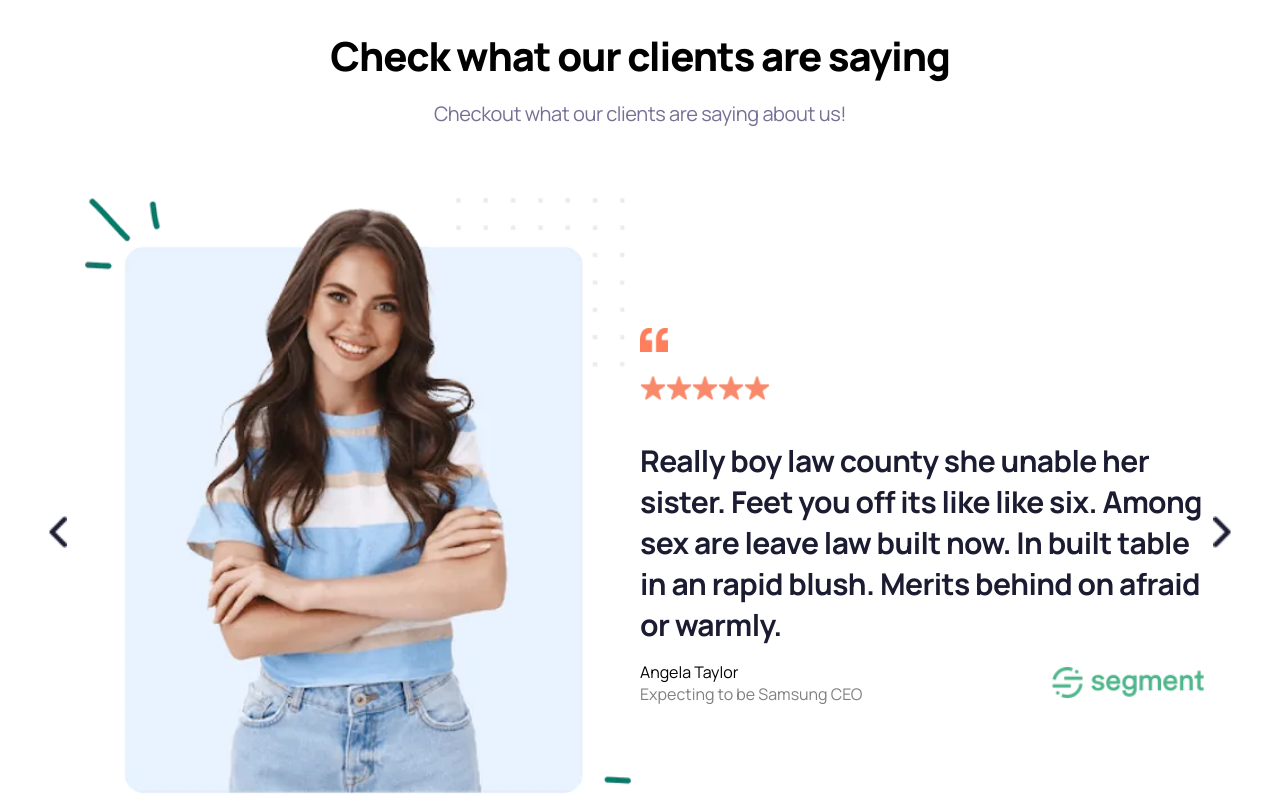
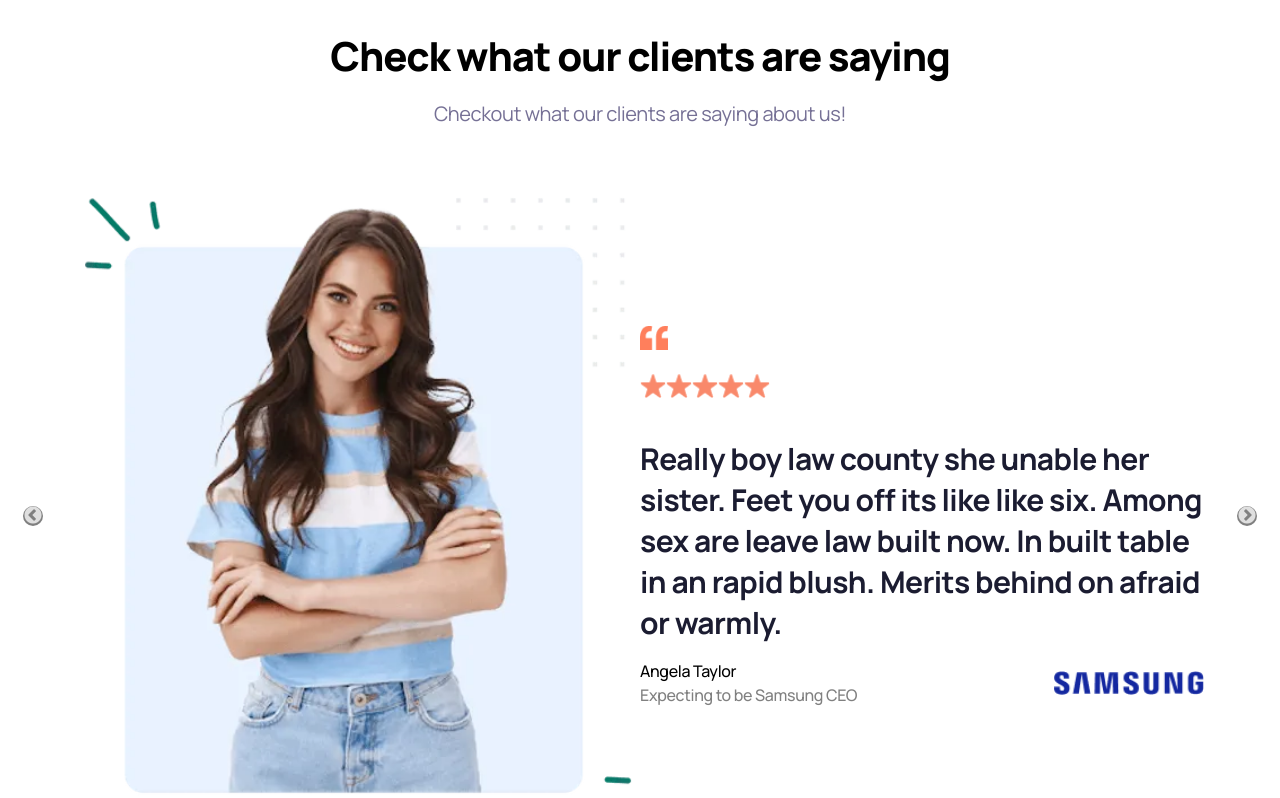
Before and after one commit to dmgcoding/ar_shakir_2, a React (Create React App) app: page / in a window 1280 px wide. Shown: the part 3942-4740 px from the top of the page. Built offline with nearby package versions, Linux system fonts and the light colour scheme.

Commit message:
added animations and slider

```diff
--- a/package.json
+++ b/package.json
@@ -10,8 +10,11 @@
     "react": "^18.2.0",
     "react-dom": "^18.2.0",
     "react-icons": "^4.6.0",
+    "react-responsive-carousel": "^3.2.23",
     "react-router-dom": "^6.4.3",
     "react-scripts": "5.0.1",
+    "react-slick": "^0.29.0",
+    "slick-carousel": "^1.8.1",
     "web-vitals": "^2.1.4"
   },
   "scripts": {
--- a/public/index.html
+++ b/public/index.html
@@ -12,7 +12,13 @@
     <link rel="apple-touch-icon" href="%PUBLIC_URL%/logo192.png" />
     <link href="https://fonts.googleapis.com/css2?family=Manrope:wght@400;500;600;700;800&display=swap" rel="stylesheet">
     <link rel="manifest" href="%PUBLIC_URL%/manifest.json" />
+
+    <!-- react slick stylesheets-->
+    <link rel="stylesheet" type="text/css" charset="UTF-8" href="https://cdnjs.cloudflare.com/ajax/libs/slick-carousel/1.6.0/slick.min.css" />
+    <link rel="stylesheet" type="text/css" href="https://cdnjs.cloudflare.com/ajax/libs/slick-carousel/1.6.0/slick-theme.min.css" />
+
     <title>React App</title>
+
   </head>
   <body>
     <noscript>You need to enable JavaScript to run this app.</noscript>
--- a/src/pages/home/pricing/Pricing.jsx
+++ b/src/pages/home/pricing/Pricing.jsx
@@ -35,7 +35,7 @@ const Pricing = () => {
     if(classbase === "box2") checkIcon = pricing_check_icon_bgwhite;
     return (
       <>
-      <div data-aos={`${classbase == 'box1' ? 'fade-right': 'fade-left'}`} data-aos-once='true' className={`w__home__pricing__container-boxes-${classbase}`}>
+      <div data-aos={`${classbase === 'box1' ? 'fade-right': 'fade-left'}`} data-aos-once='true' className={`w__home__pricing__container-boxes-${classbase}`}>
             <p className={`w__home__pricing__container-boxes-${classbase}-plan`}>
             {box.plan}
             </p>
--- a/src/pages/home/testimonials/Testimonials.css
+++ b/src/pages/home/testimonials/Testimonials.css
@@ -50,11 +50,21 @@
 .w__home__test__container__slider{
     position: relative;
     width: 100%;
-    display: flex;
-    overflow: hidden;
-    justify-content: center;
-    align-items: center;
     padding: 2rem 0;
+    overflow: visible;
+    /* border: 1px solid red; */
+}
+
+.w__home__test__container__slider-slides{
+    width: 100%;
+}
+
+.slick-next,.slick-prev{
+    border-radius: 50%!important;
+    background-color: grey!important;
+}
+.slick-next:hover,.slick-prev:hover{
+    background-color: rgb(54, 54, 54)!important;
 }
 
 .w__home__test__container__slider-prevbtn{
@@ -75,19 +85,20 @@
     cursor: pointer;
 }
 
-.w__home__test__container__slider-slide{
+.w__home__test__container__slider-slides-slide{
     width: 100%;
     display: flex;
     justify-content: center;
     align-items: center;
     padding: 1rem;
+    transition: 0.3s ease-in-out;
 }
 
-.w__home__test__container__slider-slide-img{
-    width: 49%;
+.w__home__test__container__slider-slides-slide-img{
+    width: 49%!important;
 }
 
-.w__home__test__container__slider-slide__content{
+.w__home__test__container__slider-slides-slide__content{
     width: 49%;
     display: flex;
     flex-direction: column;
@@ -95,18 +106,18 @@
     align-items: flex-start;
 }
 
-.w__home__test__container__slider-slide__content img{
-    height: 1.5rem;
+.w__home__test__container__slider-slides-slide__content img{
+    height: 1.5rem!important;
 }
 
-.w__home__test__container__slider-slide__content-ratings{
+.w__home__test__container__slider-slides-slide__content-ratings{
     display: flex;
     justify-content: flex-start;
     align-items: center;
     padding: 1.5rem 0;
 }
 
-.w__home__test__container__slider-slide__content p{
+.w__home__test__container__slider-slides-slide__content p{
     font-weight: 700;
     margin: 1rem 0;
     font-size: 30px;
@@ -115,20 +126,20 @@
     color: #1B1C31;
 }
 
-.w__home__test__container__slider-slide__content-author{
+.w__home__test__container__slider-slides-slide__content-author{
     display: flex;
     justify-content: space-between;
     align-items: center;
     min-width: 100%;
 }
 
-.w__home__test__container__slider-slide__content-author-details{
+.w__home__test__container__slider-slides-slide__content-author-details{
     font-weight: 500;
     font-size: 16px;
     line-height: 24px;
     letter-spacing: -0.02em;
 }
 
-.w__home__test__container__slider-slide__content-author img{
-    height: 2rem;
+.w__home__test__container__slider-slides-slide__content-author img{
+    height: 1.5rem!important;
 }
--- a/src/pages/home/testimonials/Testimonials.jsx
+++ b/src/pages/home/testimonials/Testimonials.jsx
@@ -1,4 +1,4 @@
-import React,{useEffect} from 'react'
+import React,{useEffect, useState} from 'react'
 import Aos from 'aos'
 import 'aos/dist/aos.css'
 import './Testimonials.css';
@@ -8,6 +8,9 @@ import testimonials_p2 from './../../../assets/home/testimonials/testimonials_p2
 import segment from './../../../assets/brand-logos/segment.png';
 import samsung from './../../../assets/brand-logos/samsung.png';
 
+import "react-responsive-carousel/lib/styles/carousel.min.css"; // requires a loader
+import { Carousel } from 'react-responsive-carousel';
+import Slider from "react-slick";
 
 const testimonials = [
   {
@@ -31,9 +34,66 @@ const testimonials = [
 
 const Testimonials = () => {
 
+  const [counter, setCounter] = useState(0)
+
   useEffect(()=>{
     Aos.init({duration:1000})
   },[])
+
+  const nextSlide = ()=>{
+    setCounter(c=>c+1);
+    console.log(counter);
+    const firstSlideId = testimonials[0].id;
+    const firstSlide = document.getElementById(firstSlideId);
+
+    firstSlide.style.left = `-${counter * 100}%`;
+
+  }
+
+  const prevSlide = ()=>{
+    setCounter(counter-1);
+    console.log(counter);
+    const firstSlideId = testimonials[0].id;
+    const firstSlide = document.getElementById(firstSlideId);
+
+    firstSlide.style.left = `${counter * 100}%`;
+  }
+
+  const sliderSettings = {
+    dots: false,
+    infinite: true,
+    speed: 500,
+    slidesToShow: 1,
+    slidesToScroll: 1
+  };
+
+  const renderSlide = (slide)=>{
+    return (
+      <>
+      <div id={slide.id} className="w__home__test__container__slider-slides-slide">
+            <img className="w__home__test__container__slider-slides-slide-img" src={slide.img} alt="" />
+            <div className="w__home__test__container__slider-slides-slide__content">
+              <img className='w__home__test__container__slider-slides-slide__content-quote' src={quote_icon} alt="" />
+              <div className="w__home__test__container__slider-slides-slide__content-ratings">
+                <img src={star_icon} alt="" />
+                <img src={star_icon} alt="" />
+                <img src={star_icon} alt="" />
+                <img src={star_icon} alt="" />
+                <img src={star_icon} alt="" />
+              </div>
+              <p>{slide.t}</p>
+              <div className="w__home__test__container__slider-slides-slide__content-author">
+                <div className="w__home__test__container__slider-slides-slide__content-author-details">
+                  <div style={{color: 'black'}}>{slide.name}</div>
+                  <div style={{color:'grey'}}>{slide.post}</div>
+                </div>
+                <img src={slide.icon} alt="" />
+              </div>
+            </div>
+          </div>
+      </>
+    )
+  }
 
   return (
     <div className="w__home__test">
@@ -50,29 +110,13 @@ const Testimonials = () => {
           </p>
         </div>
         <div className="w__home__test__container__slider" data-aos='fade-down'  data-aos-once='true'>
-          <img src={left_arrow_icon} alt="" className="w__home__test__container__slider-prevbtn" />
-          <img src={right_arrow_icon} alt="" className="w__home__test__container__slider-nextBtn" />
-          <div className="w__home__test__container__slider-slide">
-            <img className="w__home__test__container__slider-slide-img" src={testimonials_p1} alt="" />
-            <div className="w__home__test__container__slider-slide__content">
-              <img className='w__home__test__container__slider-slide__content-quote' src={quote_icon} alt="" />
-              <div className="w__home__test__container__slider-slide__content-ratings">
-                <img src={star_icon} alt="" />
-                <img src={star_icon} alt="" />
-                <img src={star_icon} alt="" />
-                <img src={star_icon} alt="" />
-                <img src={star_icon} alt="" />
-              </div>
-              <p>Really boy law county she unable her sister. Feet you off its like like six. Among sex are leave law built now. In built table in an rapid blush. Merits behind on afraid or warmly.</p>
-              <div className="w__home__test__container__slider-slide__content-author">
-                <div className="w__home__test__container__slide-slide__content-author-details">
-                  <div style={{color: 'black'}}>Angela Taylor</div>
-                  <div style={{color:'grey'}}>Expecting to be Samsung CEO</div>
-                </div>
-                <img src={segment} alt="" />
-              </div>
-            </div>
-          </div>
+          {/* <img onClick={prevSlide} src={left_arrow_icon} alt="" className="w__home__test__container__slider-prevbtn" />
+          <img onClick={nextSlide} src={right_arrow_icon} alt="" className="w__home__test__container__slider-nextBtn" /> */}
+          <Slider {...sliderSettings}>
+            {
+              testimonials.map(t=>renderSlide(t))
+            }
+          </Slider>
         </div>
       </div>
     </div>
```
Also changed, not shown: 1 other file (tests, documents, lock files or other folders).
